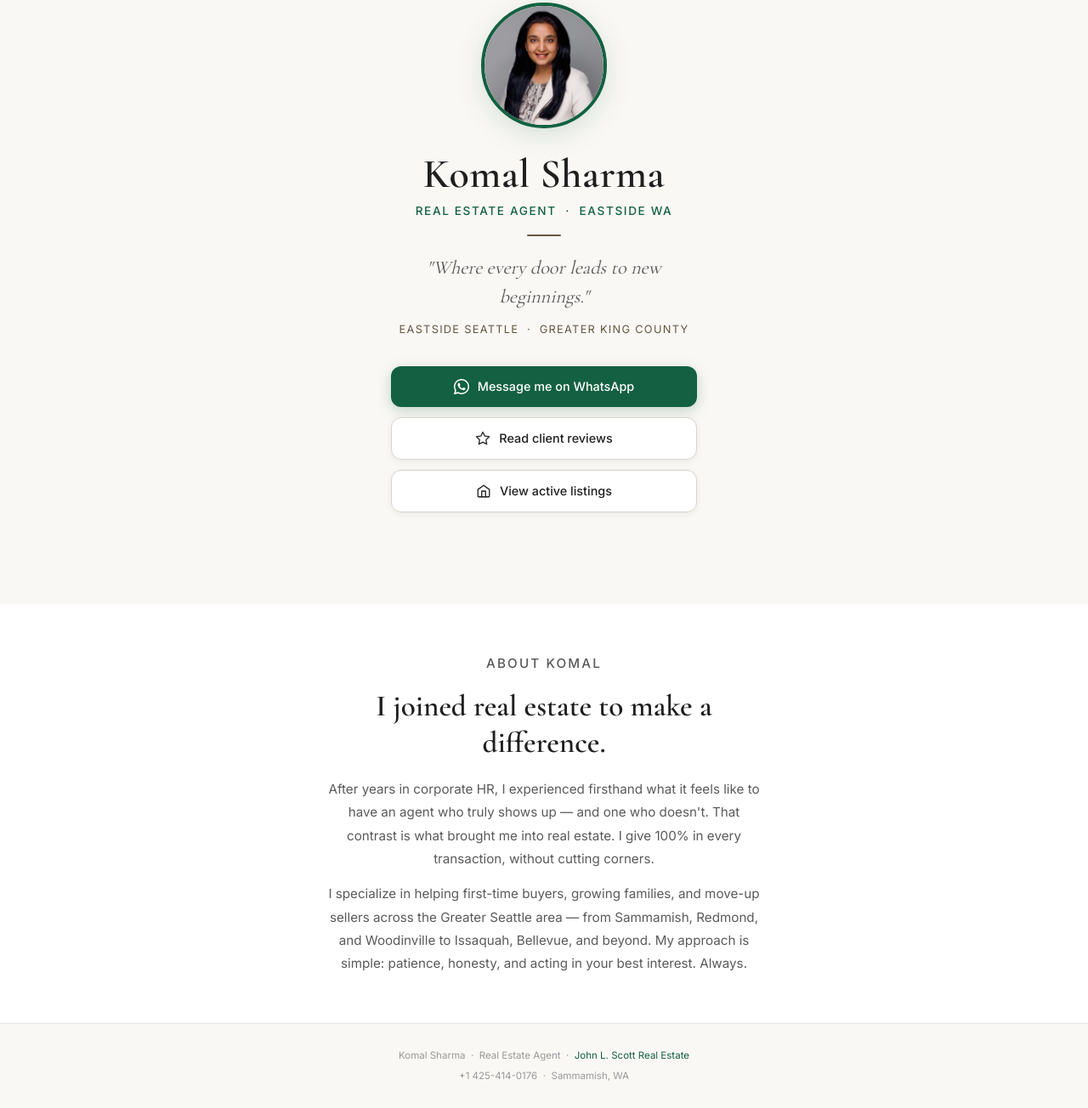
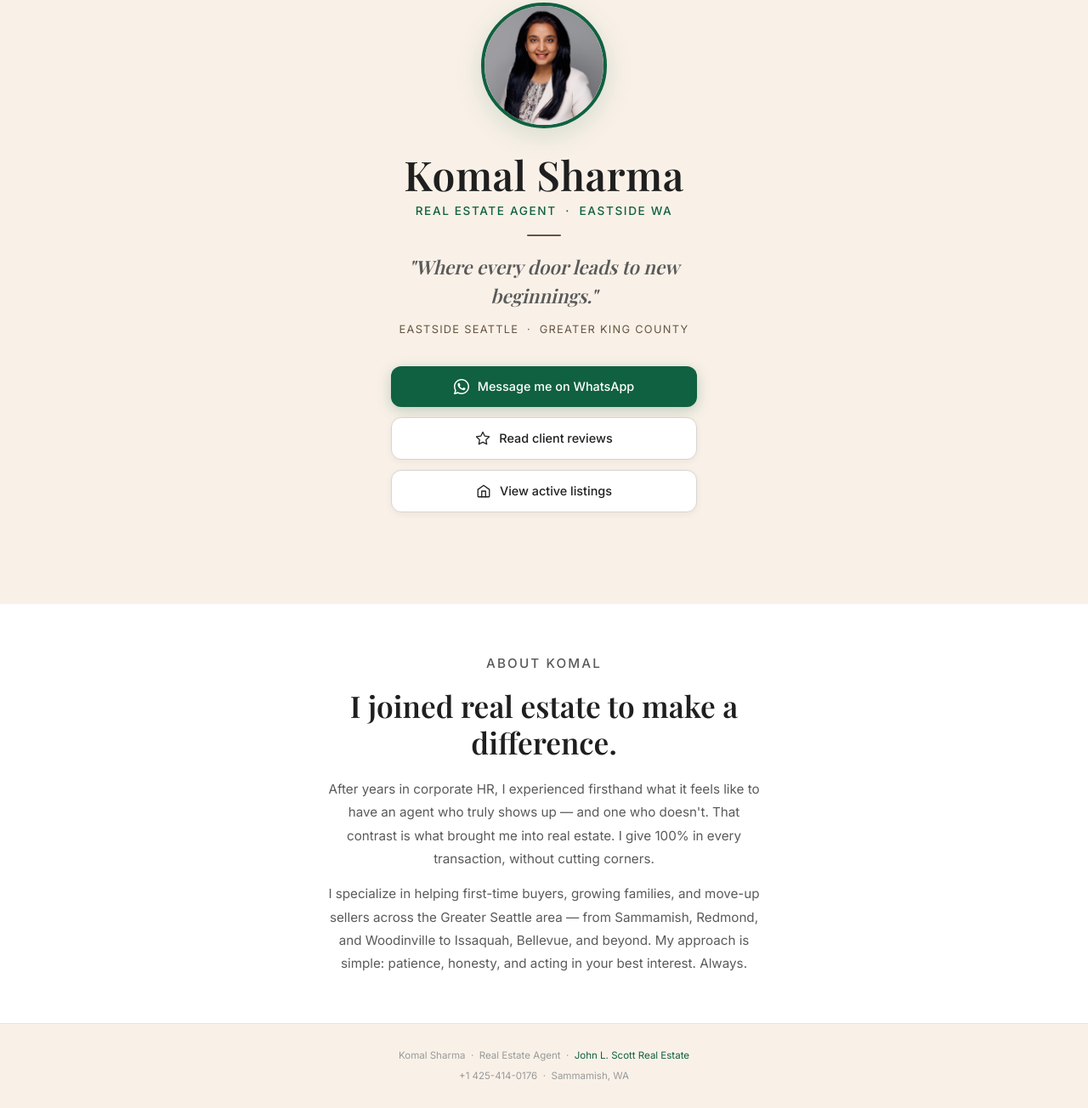
Before and after one commit to rivermormedia/homes-with-komal, a plain HTML site: page index.html in a window 1280 px wide. Shown: the part 89-1393 px from the top of the page at 85% size. Drawn offline with nearby package versions, Linux system fonts and the light colour scheme; a web font is replaced by a local one.

Commit message:
Apply exact brand kit colors and fonts
Colors updated to match homeswithkomal Canva brand kit:
#106141 green, #675542 brown, #f9f1e8 cream.
Font stack: Playfair Display (Bespoke Serif substitute) + Inter.
CSS vars introduced for easy Bespoke Serif swap when self-hosted.

Co-Authored-By: Claude Sonnet 4.6 <noreply@anthropic.com>

```diff
--- a/index.html
+++ b/index.html
@@ -75,26 +75,34 @@
 
   <link rel="preconnect" href="https://fonts.googleapis.com" />
   <link rel="preconnect" href="https://fonts.gstatic.com" crossorigin />
-  <link href="https://fonts.googleapis.com/css2?family=Cormorant+Garamond:wght@400;500;600&family=Inter:wght@300;400;500&display=swap" rel="stylesheet" />
+  <!-- Bespoke Serif is a commercial font (Pangram Pangram) not available on Google Fonts.
+       Playfair Display is used as the closest free equivalent.
+       To use Bespoke Serif: self-host the woff2 files and update the font-family references. -->
+  <link href="https://fonts.googleapis.com/css2?family=Playfair+Display:ital,wght@0,600;1,400;1,600&family=Inter:wght@300;400;500&display=swap" rel="stylesheet" />
   <style>
     *, *::before, *::after { box-sizing: border-box; margin: 0; padding: 0; }
 
     :root {
-      --green:      #136142;
-      --green-dark: #0d4a31;
-      --green-light:#e8f2ec;
-      --brown:      #655740;
+      --green:      #106141;
+      --green-dark: #0b4a31;
+      --green-light:#e6f0eb;
+      --brown:      #675542;
       --white:      #ffffff;
-      --cream:      #faf8f5;
+      --cream:      #f9f1e8;
+      --black:      #000000;
       --charcoal:   #1f1f1f;
       --muted:      #5a5a5a;
       --radius:     12px;
+
+      /* Font stack — swap 'Playfair Display' for 'Bespoke Serif' once self-hosted */
+      --font-serif: 'Playfair Display', Georgia, serif;
+      --font-sans:  'Inter', system-ui, sans-serif;
     }
 
     html { scroll-behavior: smooth; }
 
     body {
-      font-family: 'Inter', sans-serif;
+      font-family: var(--font-sans);
       background: var(--cream);
       color: var(--charcoal);
       -webkit-font-smoothing: antialiased;
@@ -120,11 +128,11 @@
       object-position: top;
       border: 4px solid var(--green);
       margin-bottom: 28px;
-      box-shadow: 0 8px 32px rgba(19,97,66,.15);
+      box-shadow: 0 8px 32px rgba(16,97,65,.15);
     }
 
     .hero-name {
-      font-family: 'Cormorant Garamond', serif;
+      font-family: var(--font-serif);
       font-size: clamp(2rem, 6vw, 3rem);
       font-weight: 600;
       letter-spacing: .01em;
@@ -150,7 +158,7 @@
     }
 
     .hero-tagline {
-      font-family: 'Cormorant Garamond', serif;
+      font-family: var(--font-serif);
       font-size: clamp(1.15rem, 3.5vw, 1.4rem);
       font-weight: 400;
       font-style: italic;
@@ -186,7 +194,7 @@
       width: 100%;
       padding: 15px 20px;
       border-radius: var(--radius);
-      font-family: 'Inter', sans-serif;
+      font-family: var(--font-sans);
       font-size: .9rem;
       font-weight: 500;
       text-decoration: none;
@@ -199,12 +207,12 @@
     .btn-primary {
       background: var(--green);
       color: var(--white);
-      box-shadow: 0 4px 16px rgba(19,97,66,.25);
+      box-shadow: 0 4px 16px rgba(16,97,65,.25);
     }
 
     .btn-primary:hover {
       background: var(--green-dark);
-      box-shadow: 0 6px 20px rgba(19,97,66,.35);
+      box-shadow: 0 6px 20px rgba(16,97,65,.35);
     }
 
     .btn-outline {
@@ -217,7 +225,7 @@
     .btn-outline:hover {
       border-color: var(--green);
       color: var(--green);
-      box-shadow: 0 4px 12px rgba(19,97,66,.12);
+      box-shadow: 0 4px 12px rgba(16,97,65,.12);
     }
 
     .btn svg {
@@ -248,7 +256,7 @@
     }
 
     .about h2 {
-      font-family: 'Cormorant Garamond', serif;
+      font-family: var(--font-serif);
       font-size: clamp(1.6rem, 5vw, 2.2rem);
       font-weight: 600;
       line-height: 1.2;
```
